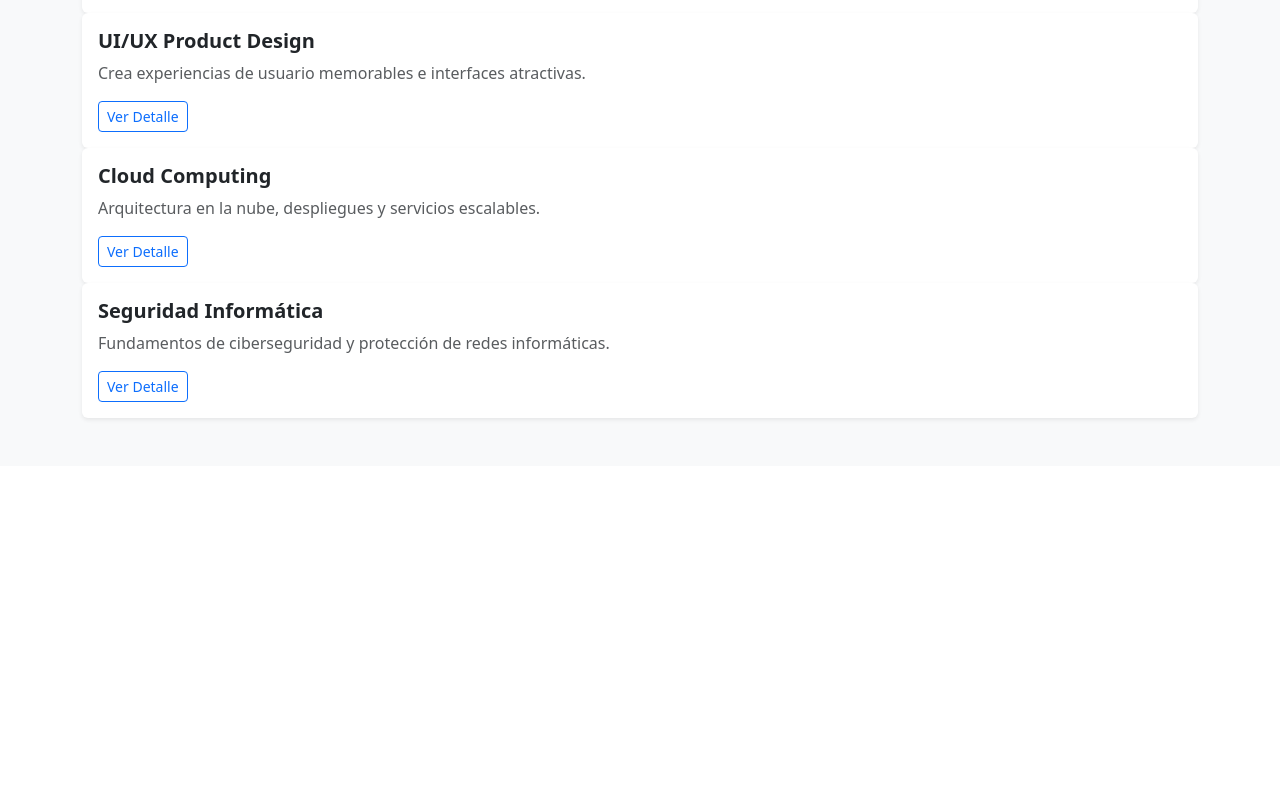
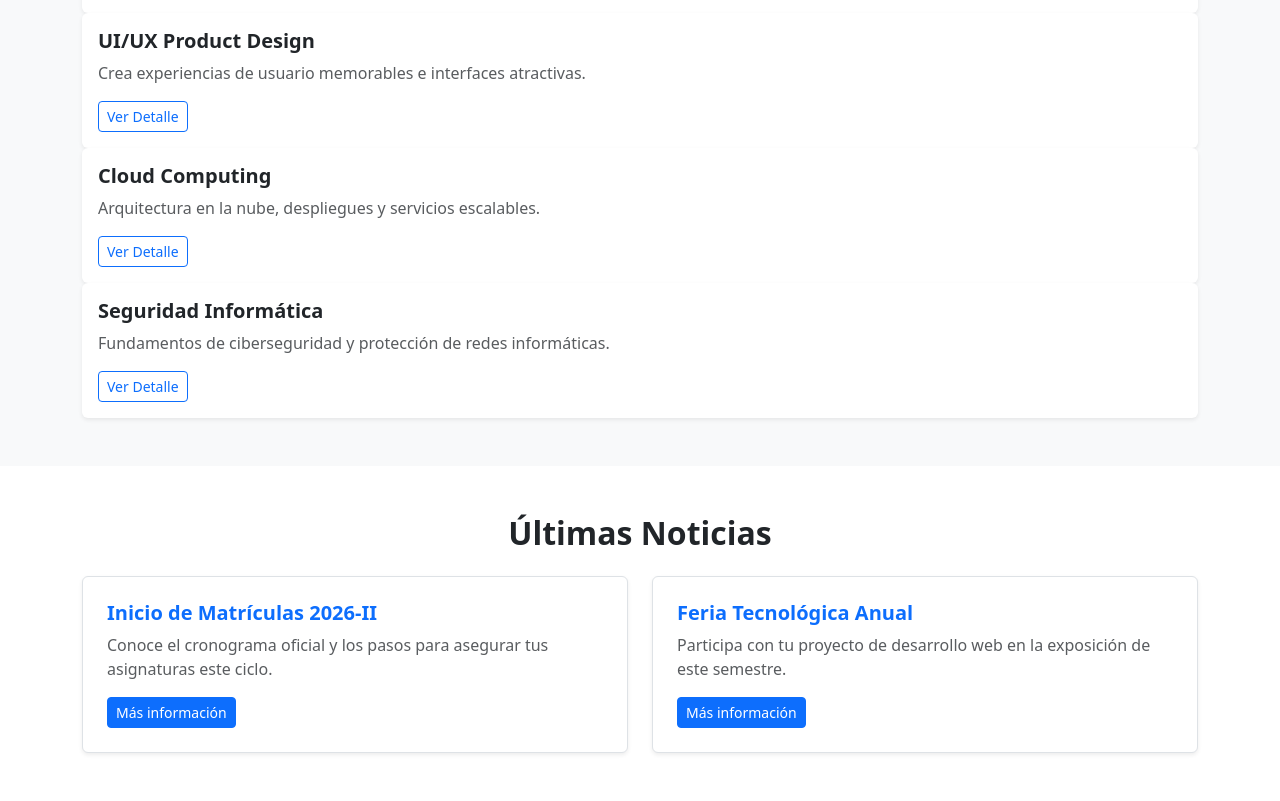
Before and after one commit to jdiazflor-sudo/idw, a plain HTML site: page index.html in a window 1280 px wide. Shown: the part 1082-1883 px from the top of the page. Before the commit the page ends 1548 px from the top, so only its background shows below. Drawn offline with nearby package versions, Linux system fonts and the light colour scheme.

Commit message:
Noticias y Eventos

```diff
--- a/index.html
+++ b/index.html
@@ -97,6 +97,25 @@
             </div>
         </div>
     </section>
-
+    <!-- noticias y eventos -->
+    <section id="noticias" class="container py-5">
+        <h2 class="text-center fw-bold mb-4">Últimas Noticias</h2>
+        <div class="row g-4">
+            <div class="col-md-6">
+                <div class="p-4 bg-white border rounded shadow-sm">
+                    <h4 class="h5 fw-bold text-primary">Inicio de Matrículas 2026-II</h4>
+                    <p class="text-muted mb-3">Conoce el cronograma oficial y los pasos para asegurar tus asignaturas este ciclo.</p>
+                    <button class="btn btn-primary btn-sm" data-bs-toggle="modal" data-bs-target="#infoModal">Más información</button>
+                </div>
+            </div>
+            <div class="col-md-6">
+                <div class="p-4 bg-white border rounded shadow-sm">
+                    <h4 class="h5 fw-bold text-primary">Feria Tecnológica Anual</h4>
+                    <p class="text-muted mb-3">Participa con tu proyecto de desarrollo web en la exposición de este semestre.</p>
+                    <button class="btn btn-primary btn-sm" data-bs-toggle="modal" data-bs-target="#infoModal">Más información</button>
+                </div>
+            </div>
+        </div>
+    </section>
 </body>
 </html>
```
